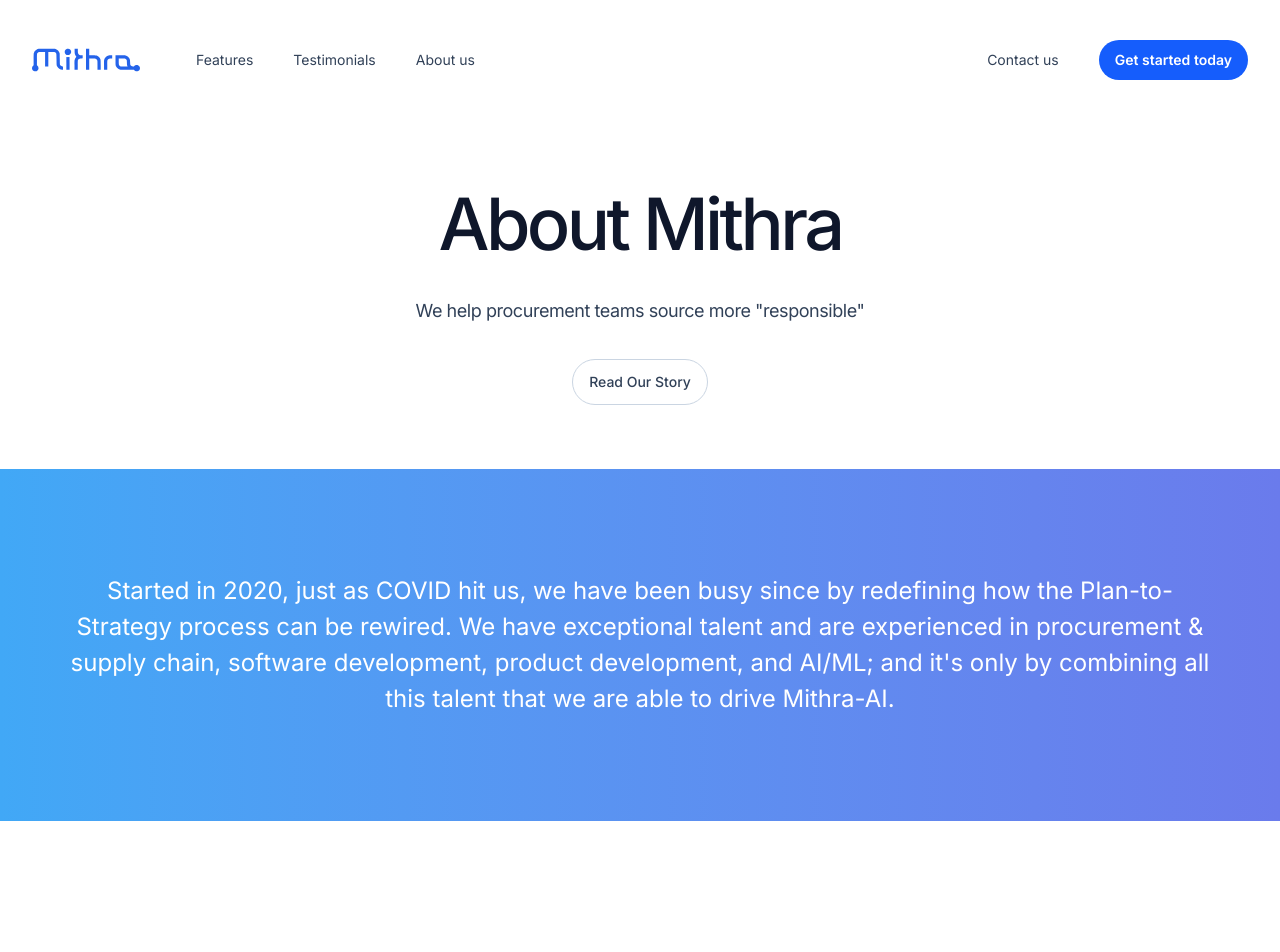
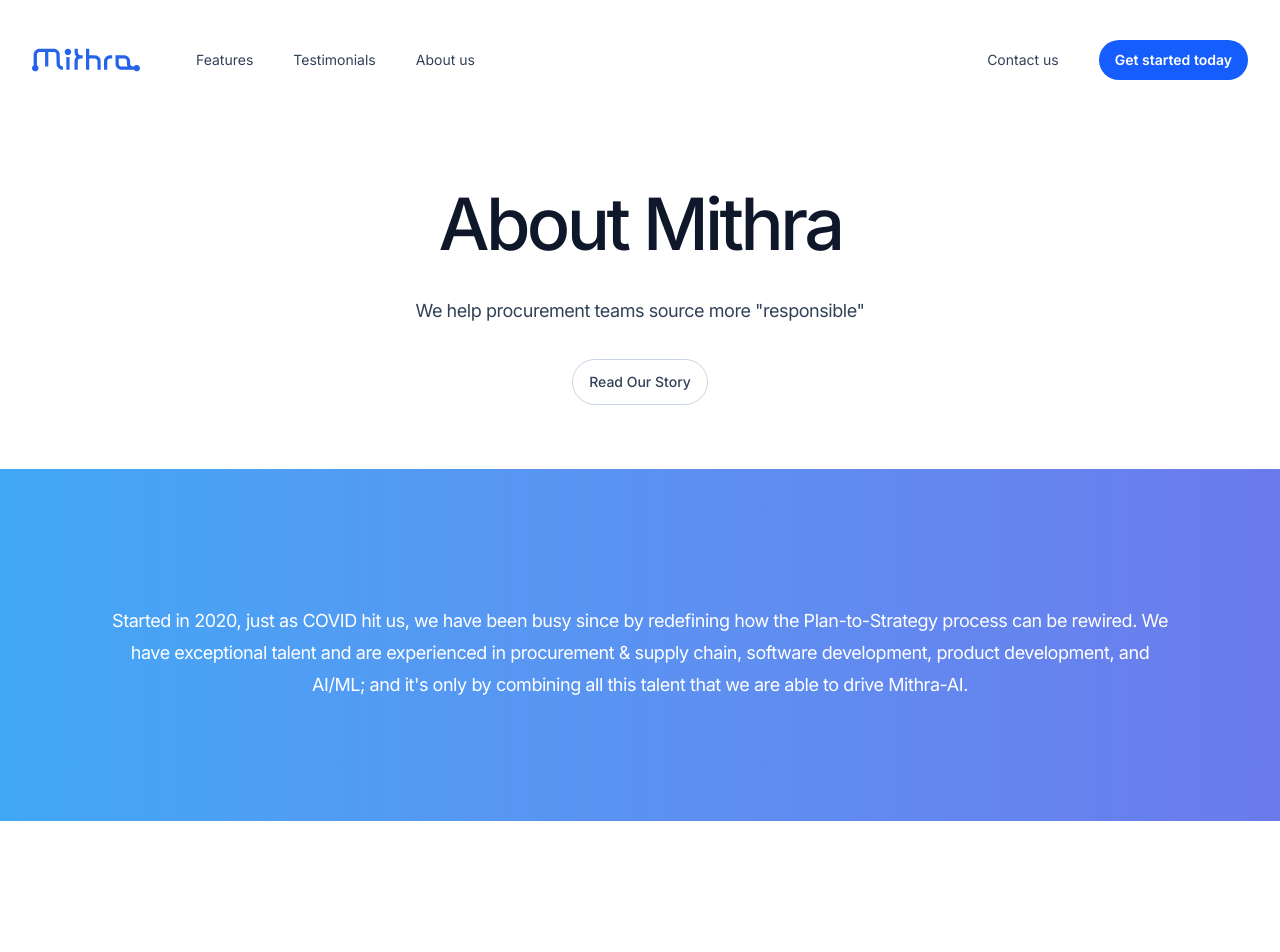
Before and after one commit to moghavii/mithra.app, a Next.js app: page /about-us in a window 1280 px wide. Shown: the top 952 px of the page. Built offline with nearby package versions, Linux system fonts and the light colour scheme.

Commit message:
about-text-font-fix

```diff
--- a/src/components/AboutText.jsx
+++ b/src/components/AboutText.jsx
@@ -7,8 +7,8 @@
  */
 function AboutText() {
   return (
-    <section className="flex justify-center items-center w-full min-h-[352px] bg-gradient-to-r from-[#41A8F6] to-[#6A7BEC]">
-      <p className="px-5 py-0 w-full text-2xl leading-normal text-center text-white max-w-[1200px] max-md:px-10 max-md:py-0 max-md:text-xl max-sm:px-5 max-sm:py-0 max-sm:text-base">
+    <section className="flex justify-center items-center w-full min-h-[352px] bg-gradient-to-r from-[#41A8F6] to-[#6A7BEC] px-[110px]">
+  <p className="mt-4 text-lg tracking-tight text-white text-center">
     Started in 2020, just as COVID hit us, we have been busy since by
     redefining how the Plan-to-Strategy process can be rewired. We have
     exceptional talent and are experienced in procurement &amp; supply
```
Lines whose indentation alone changed are shown as unchanged.
